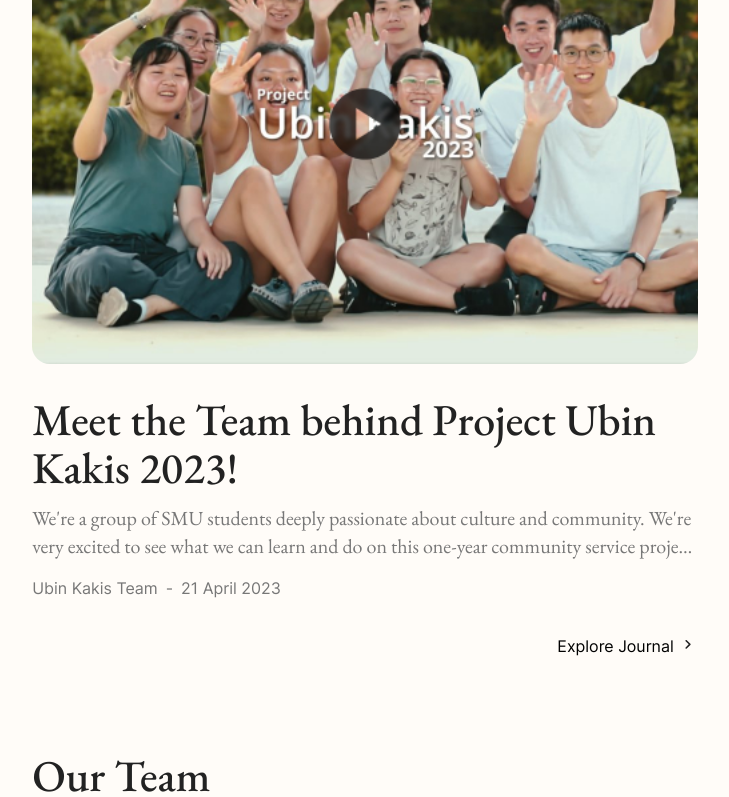
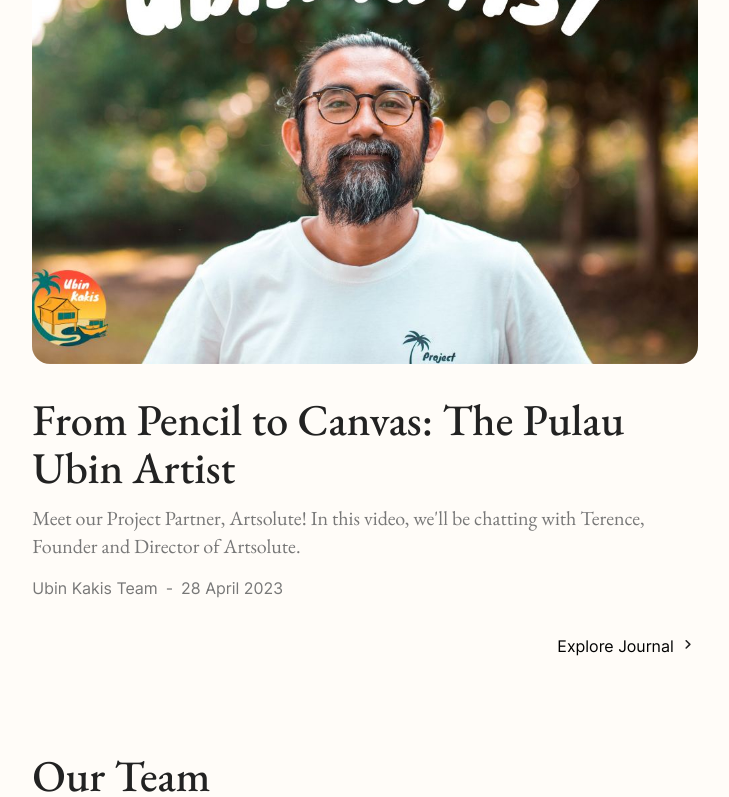
Before and after one commit to jinhanloh2021/ubin-site, a Next.js app: page / in a window 1280 px wide. Shown: the part 2595-3392 px from the top of the page, without its empty margins (275-1004 px from the left). Built offline with nearby package versions, Linux system fonts and the light colour scheme.

Commit message:
Add artsolute video post.

```diff
--- /dev/null
+++ b/content/_posts/from-pencil-to-canvas-the-pulau-ubin-artist.md
@@ -0,0 +1,22 @@
+---
+date: "28-04-23"
+title: "From Pencil to Canvas: The Pulau Ubin Artist"
+author: "Ubin Kakis Team"
+excerpt: "Meet our Project Partner, Artsolute! In this video, we'll be chatting with Terence, Founder and Director of Artsolute."
+videoURL: "https://www.youtube.com/embed/BvbEVIYmsRk"
+coverImage: "ubin-artist-cover.jpg"
+altText: "Artist Terence Tan looking at the camera"
+---
+Meet our Project Partner, Artsolute! In this video, we'll be chatting with Terence, Founder and Director of Artsolute.
+
+&nbsp;
+
+Founded in 2011, Artsolute is a non-profit organisation that aims to raise a caring and active society through the arts. It has been involved with various communities and has rich experience working with a diversity of stakeholders, artists and organisations locally and internationally to deliver projects that are truly impactful and sustainable.
+
+&nbsp;
+
+Specific to Pulau Ubin, they are familiar faces on the island, volunteering over the past 5 years to support the heritage and the community of Ubin using community projects and the arts. Their efforts have shown how art is a great way to bring residents and volunteers together while protecting the rich heritage and way of life for the communities on Ubin.
+
+&nbsp;
+
+We’ve definitely learnt a lot from Terence with his many insights, and we are excited to work closely with Artsolute in the coming months.
--- a/pages/index.tsx
+++ b/pages/index.tsx
@@ -1,6 +1,5 @@
 import Head from 'next/head';
 import Image from 'next/image';
-import { useRouter } from 'next/router';
 import Link from 'next/link';
 import PostType from '../interfaces/PostType';
 import { getAllPosts } from '../lib/posts';
@@ -19,7 +18,6 @@ type Props = {
 };
 
 export default function HomePage({ missionText, post }: Props) {
-  const router = useRouter();
   const { width, height } = useWindowSize();
   const isMobile = width < 1024;
   return (
```
Also changed, not shown: public/assets/Images/ubin-artist-cover.jpg (added).
